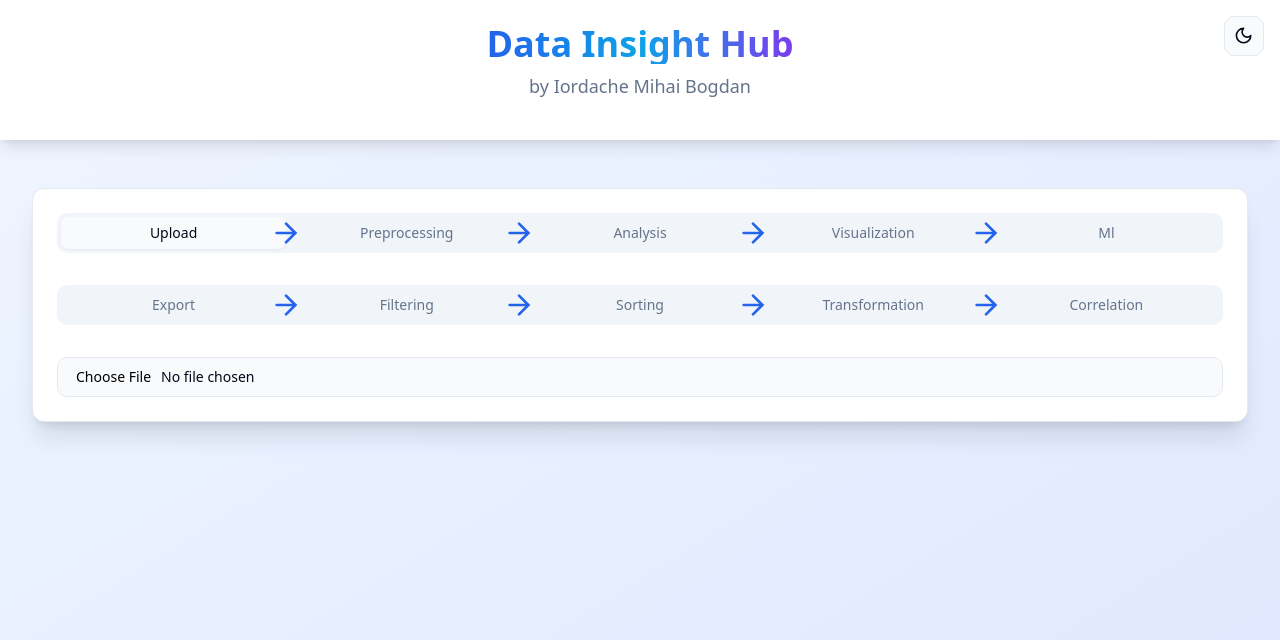
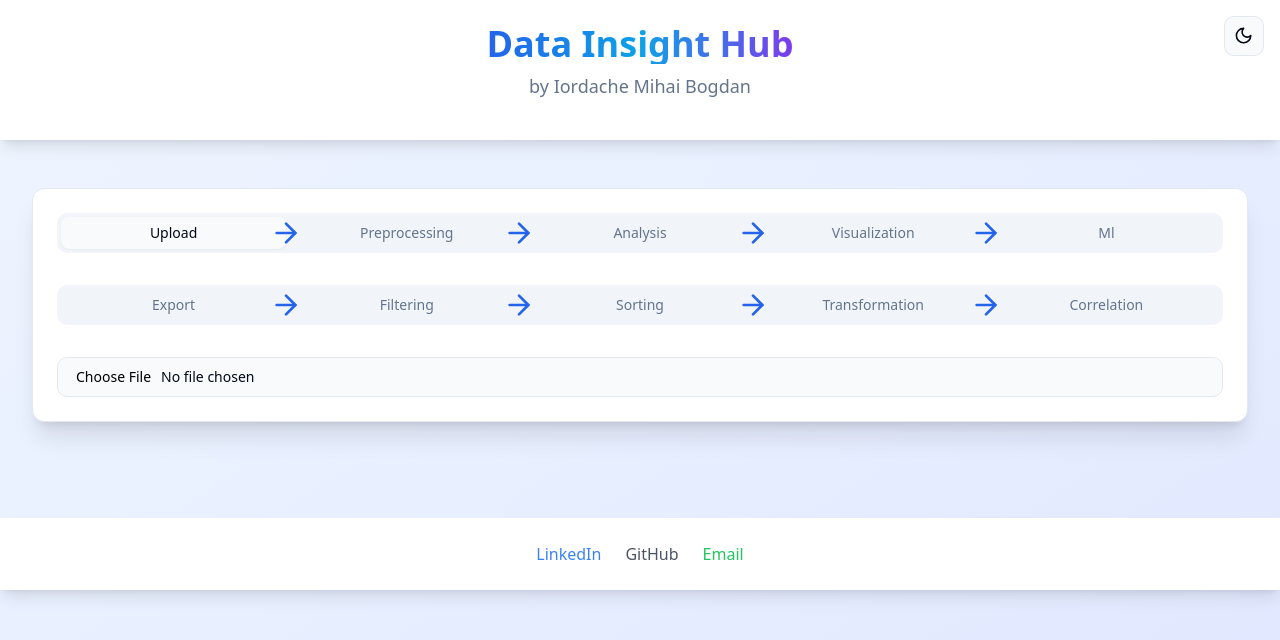
Before and after one commit to GPT-Engineer-App/data-dynamo-dashboard, a React (Vite) app: page / in a window 1280 px wide. Shown: the top 640 px of the page. Built offline with nearby package versions, Linux system fonts and the light colour scheme.

Commit message:
GPT Engineer Update [skip gpt_engineer]

```diff
--- a/src/pages/Index.jsx
+++ b/src/pages/Index.jsx
@@ -112,6 +112,19 @@ const Index = () => {
           </Card>
         </div>
       </main>
+      <footer className={`${darkMode ? 'bg-gray-800' : 'bg-white'} shadow-lg mt-12`}>
+        <div className="max-w-7xl mx-auto py-6 px-4 sm:px-6 lg:px-8 flex justify-center items-center space-x-6">
+          <a href="https://www.linkedin.com/in/mihai-iordache-676444187/" target="_blank" rel="noopener noreferrer" className="text-blue-500 hover:text-blue-600">
+            LinkedIn
+          </a>
+          <a href="https://github.com/bogdansys" target="_blank" rel="noopener noreferrer" className="text-gray-600 hover:text-gray-800">
+            GitHub
+          </a>
+          <a href="mailto:bogdanmihai453@gmail.com" className="text-green-500 hover:text-green-600">
+            Email
+          </a>
+        </div>
+      </footer>
     </div>
   );
 };
```
